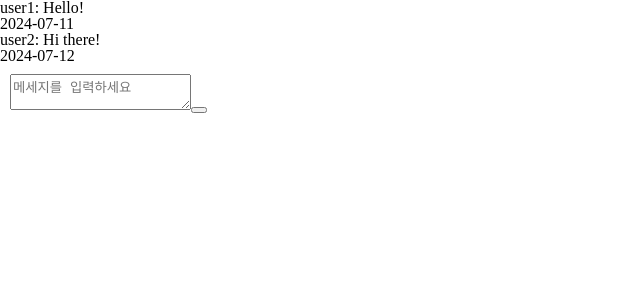
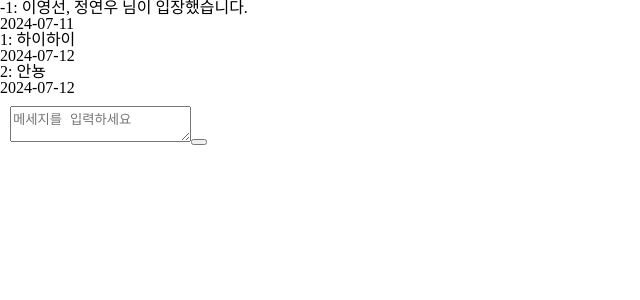
Before and after one commit to ho0010/KUchat-Frontend, a React (Create React App) app: page /chat in a window 1280 px wide. Shown: the top 300 px of the page, without its empty margins (0-640 px from the left). Built offline with nearby package versions, Linux system fonts and the light colour scheme; a web font is replaced by a local one.

Commit message:
Refactor : chat model

```diff
--- a/src/routes/Chat/Chat.tsx
+++ b/src/routes/Chat/Chat.tsx
@@ -1,37 +1,32 @@
 import React, { useState, useCallback, useRef, useEffect } from "react";
 import InputForm from "./components/InputForm"; // 분리된 InputForm 컴포넌트 임포트
-import Formatdate from "../../components/Formatdate";
+import FormatDate from "../../components/Formatdate";
+import chatData from "../../model/ChatInner.json";
 
 interface Chat {
-  id: number;
-  senderId: string;
+  messageId: number;
+  messageType: string;
+  senderId: number;
   text: string;
   date: string;
+  parentId: number | null;
 }
 
-const chatData = {
-  chats: [
-    {
-      id: 1,
-      senderId: "user1",
-      text: "Hello!",
-      date: "2024-07-11T17:45:46.194878",
-    },
-    {
-      id: 2,
-      senderId: "user2",
-      text: "Hi there!",
-      date: "2024-07-12T15:39:25.523467",
-    },
-  ],
-};
-
-const curUser = "currentUser"; // 현재 사용자 ID
+const curUser = 1; // 현재 사용자 ID
 
 const App: React.FC = () => {
   const [inputValue, setInputValue] = useState<string>("");
-  const [chats, setChats] = useState<Chat[]>(chatData.chats);
-  const nextChatId = useRef<number>(chatData.chats.length + 1);
+  const [chats, setChats] = useState<Chat[]>(
+    chatData.recentMessages.map((msg) => ({
+      messageId: msg.messageId,
+      messageType: msg.messageType,
+      senderId: msg.senderId,
+      text: msg.text,
+      date: msg.createdDate,
+      parentId: msg.parentId,
+    })),
+  );
+  const nextChatId = useRef<number>(chatData.recentMessages.length + 1);
 
   const onChange = useCallback((e: React.ChangeEvent<HTMLTextAreaElement>) => {
     setInputValue(e.target.value);
@@ -59,10 +54,12 @@ const App: React.FC = () => {
   const onConcat = useCallback(
     (text: string) => {
       const chat: Chat = {
-        id: nextChatId.current,
+        messageId: nextChatId.current,
+        messageType: "TALK", // 새로운 메시지는 기본적으로 "TALK" 타입으로 설정
         senderId: curUser,
         text,
         date: new Date().toISOString(),
+        parentId: null,
       };
       setChats((prevChats) => [...prevChats, chat]);
       nextChatId.current++;
@@ -79,11 +76,11 @@ const App: React.FC = () => {
     <div ref={chatListRef}>
       <div>
         {chats.map((chat) => (
-          <div key={chat.id}>
+          <div key={chat.messageId}>
             <p>
               <strong>{chat.senderId}:</strong> {chat.text}
             </p>
-            <p>{Formatdate(chat.date)}</p>
+            <p>{FormatDate(chat.date)}</p>
           </div>
         ))}
       </div>
```
